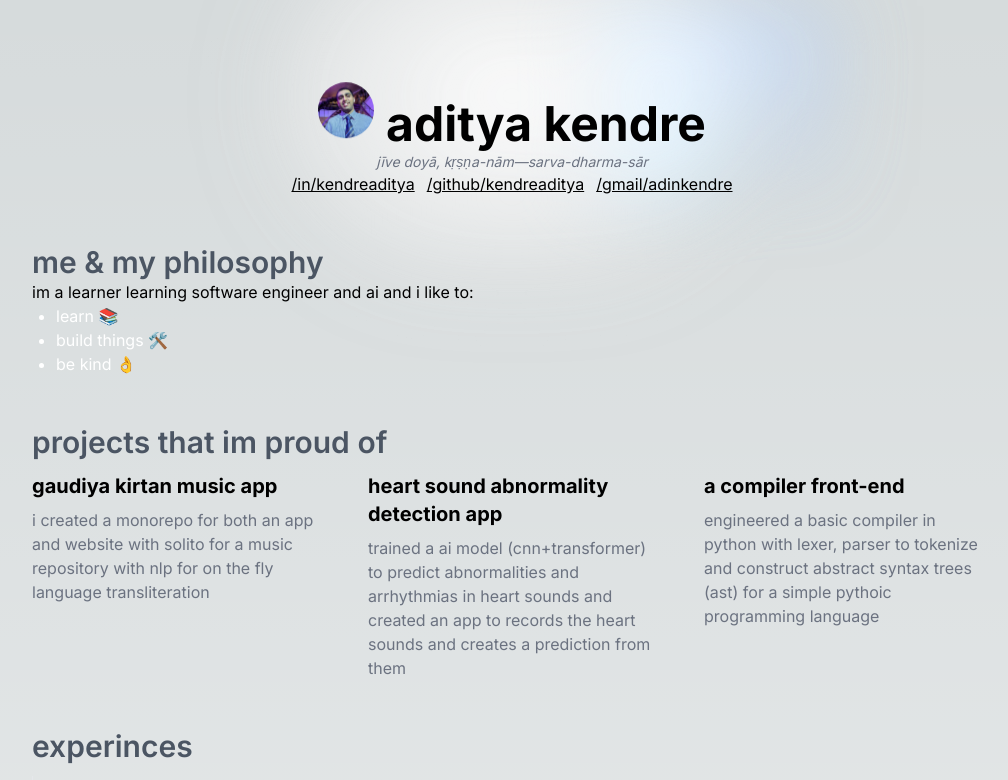
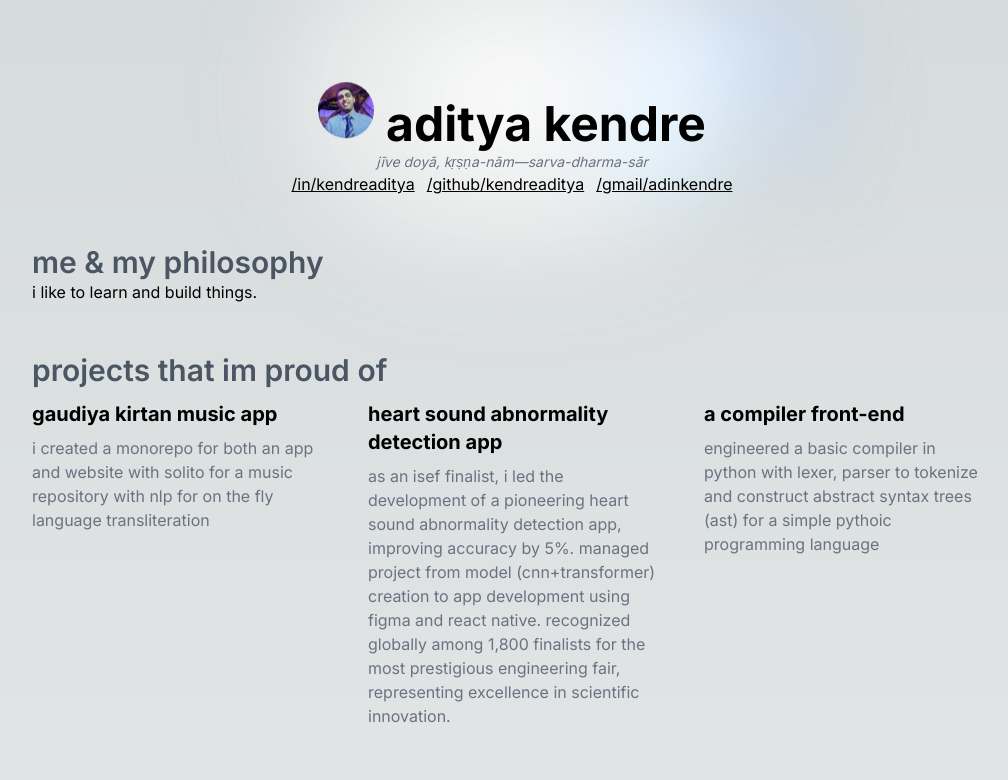
Before and after one commit to kendreaditya/kendreaditya.github.io, a Next.js app: page / in a window 1280 px wide. Shown: the top 780 px of the page, without its empty margins (128-1136 px from the left). Built offline with nearby package versions, Linux system fonts and the light colour scheme.

Commit message:
project desc update

```diff
--- a/app/_components/Bio.tsx
+++ b/app/_components/Bio.tsx
@@ -4,12 +4,7 @@ export default function Bio() {
         <h2 className="text-3xl font-semibold text-gray-600 mt-12 text-left w-full">
           Me & My Philosophy
         </h2>
-        <p>im a learner learning software engineer and ai and i like to:</p>
-        <ul className="list-disc text-base font-normal text-white pl-6">
-          <li>learn 📚</li>
-          <li>Build Things 🛠️</li>
-          <li>be kind 👌</li>
-        </ul>
+        <p>I like to learn and build things.</p>
       </div>
     )
 };
--- a/public/resume.ts
+++ b/public/resume.ts
@@ -119,7 +119,7 @@ const projects: Project[] = [
         }
       ],
       "description": [
-        "trained a ai model (CNN+transformer) to predict abnormalities and arrhythmias in heart sounds and created an app to records the heart sounds and creates a prediction from them"
+        "As an ISEF Finalist, I led the development of a pioneering heart sound abnormality detection app, improving accuracy by 5%. Managed project from model (CNN+transformer) creation to app development using Figma and React Native. Recognized globally among 1,800 finalists for the most prestigious engineering fair, representing excellence in scientific innovation."
       ]
     },
     {
```
Also changed, not shown: package.json (+5 -5 lines), 1 other file (tests, documents, lock files or other folders).
